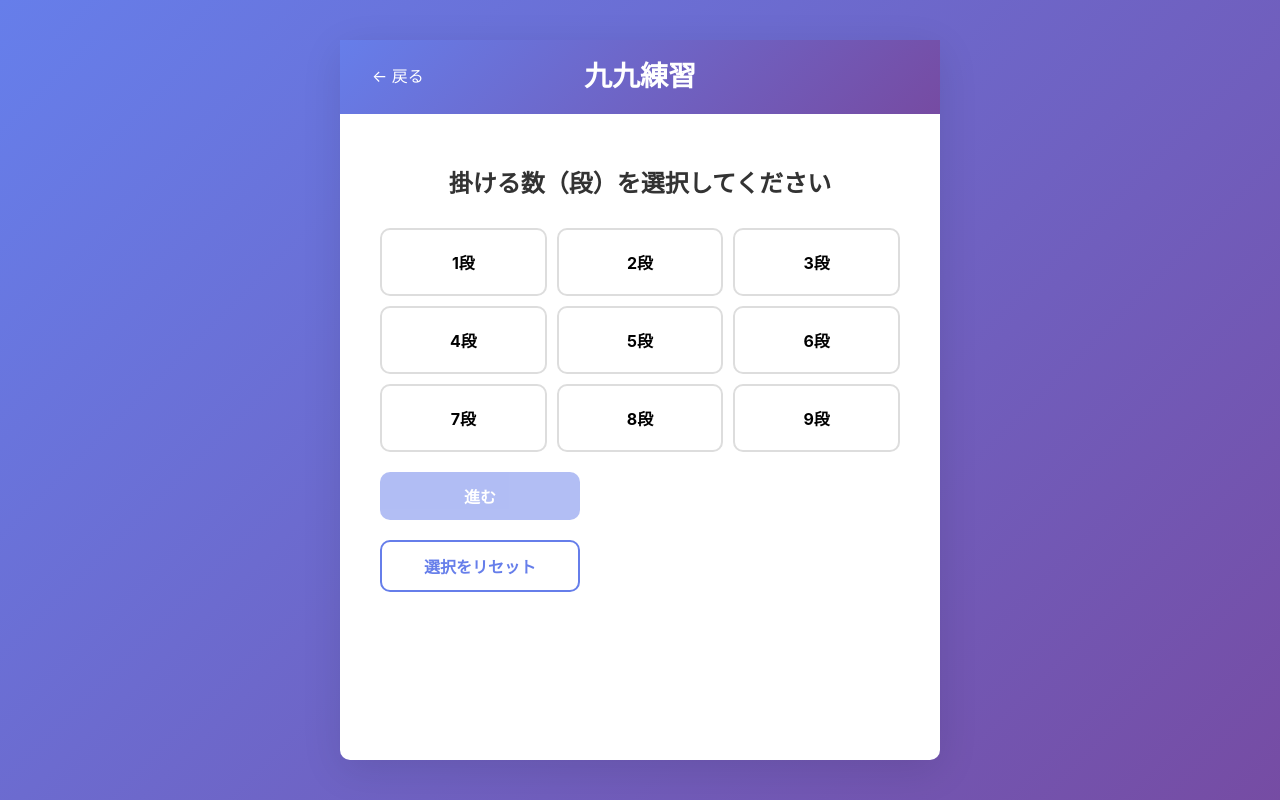
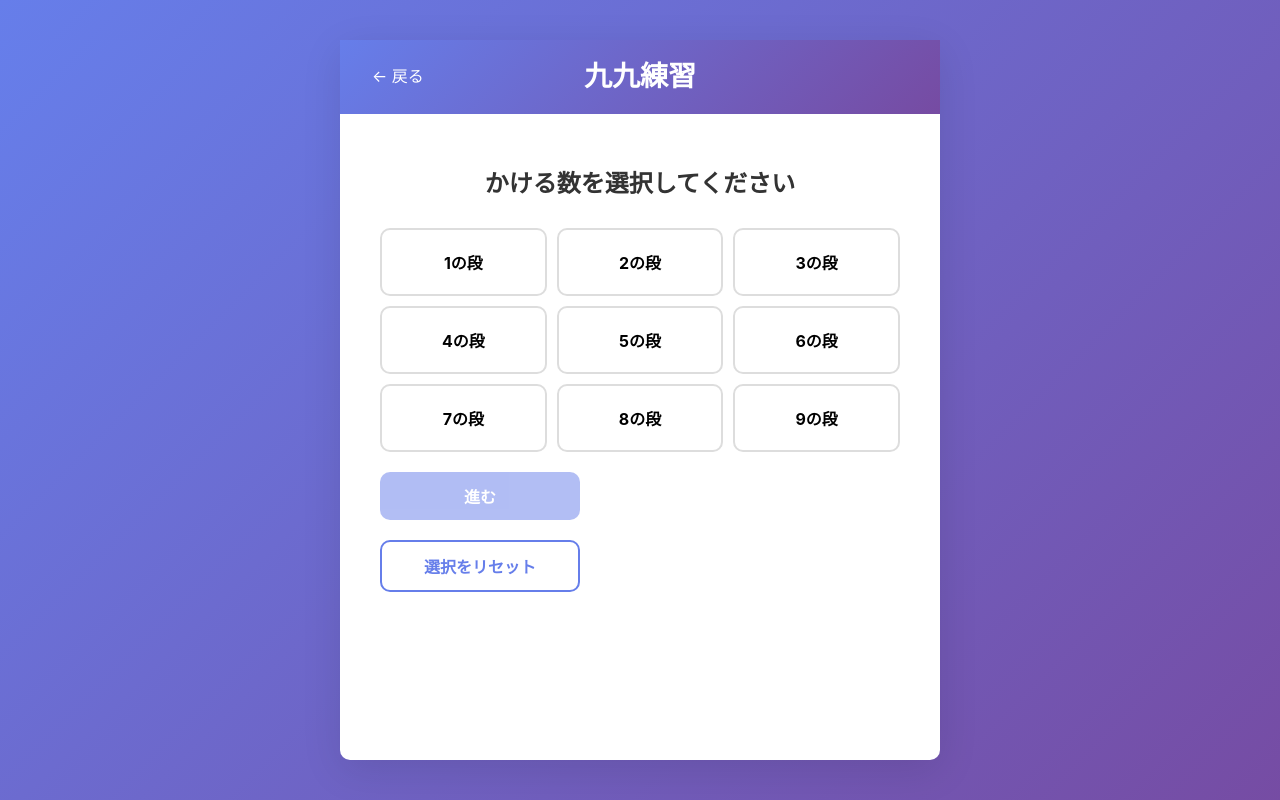
Before and after one commit to yasudajs/study, a Flask app: page /kuku/ in a window 1280 px wide. Shown: the top 800 px of the page. Run offline with Flask 2, Linux system fonts and the light colour scheme.

Commit message:
九九アプリの表示テキストを修正
- 「掛け算」→「かけ算」に統一
- 「掛ける数（段）」→「かける数」に修正
- 「1段」→「1の段」に修正（2段～9段も同様）

```diff
--- a/app/templates/kuku/index.html
+++ b/app/templates/kuku/index.html
@@ -1,8 +1,8 @@
 {% extends "base.html" %}
 
-{% block title %}九九練習 - 掛け算練習アプリ{% endblock %}
+{% block title %}九九練習 - かけ算練習アプリ{% endblock %}
 
-{% block description %}小学生向け九九（掛け算）練習アプリ。1×1～9×9を楽しく練習できます。{% endblock %}
+{% block description %}小学生向け九九（かけ算）練習アプリ。1×1～9×9を楽しく練習できます。{% endblock %}
 
 {% block content %}
 <div class="kuku-app">
@@ -14,11 +14,11 @@
     <main class="app-main">
         <!-- 画面1: レベル選択 -->
         <div id="screen-select-level" class="screen active">
-            <h2>掛ける数（段）を選択してください</h2>
+            <h2>かける数を選択してください</h2>
             <div class="level-buttons">
                 {% for level in range(1, 10) %}
                 <button class="level-btn" data-level="{{ level }}">
-                    {{ level }}段
+                    {{ level }}の段
                 </button>
                 {% endfor %}
             </div>
```
